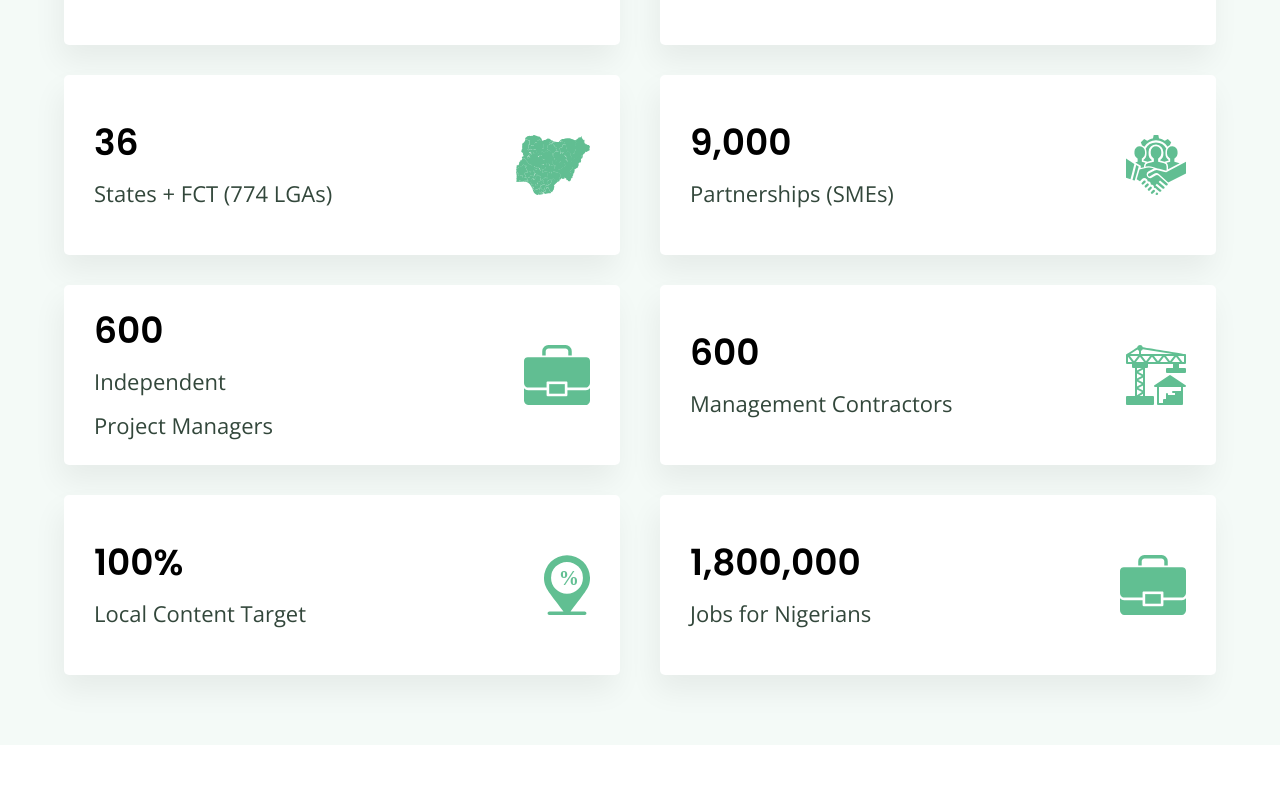
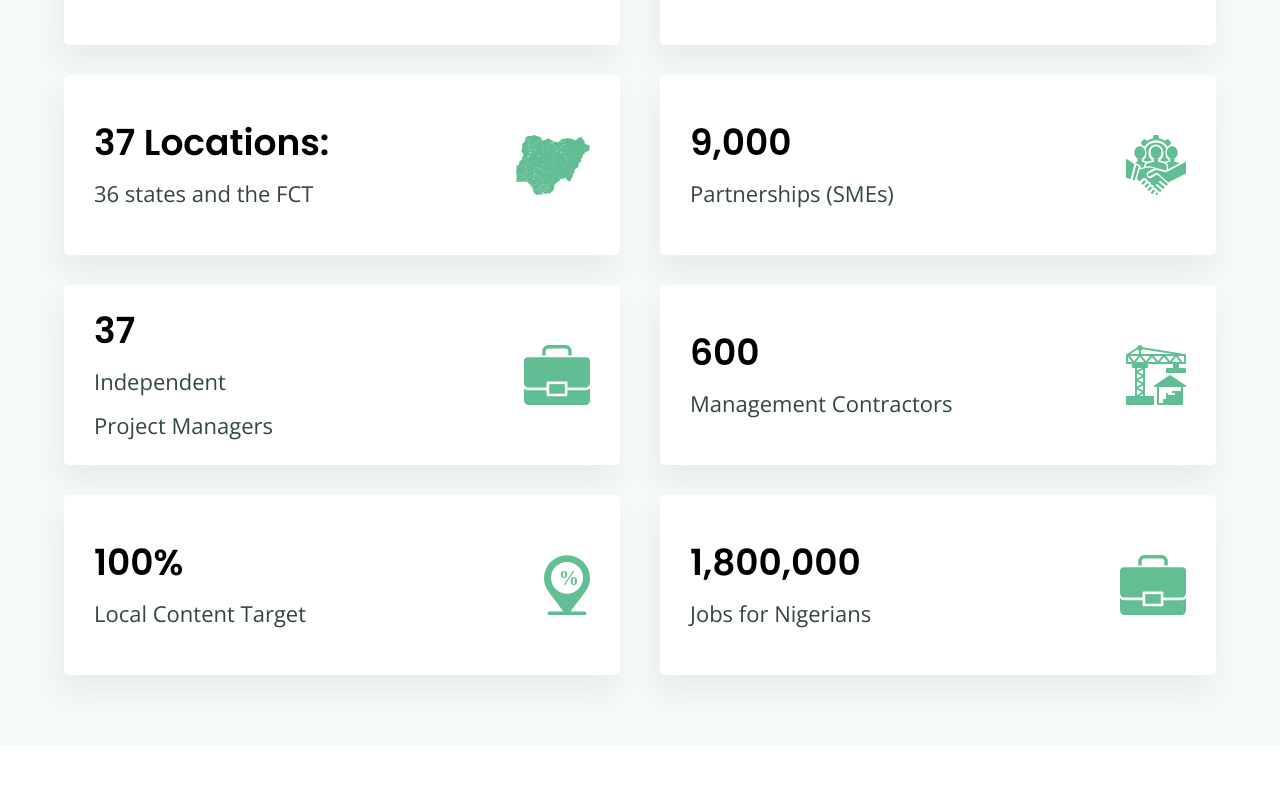
Before and after one commit to ismailomodara/nshp, a Nuxt app: page /about-us in a window 1280 px wide. Shown: the part 913-1700 px from the top of the page. Built offline with nearby package versions, Linux system fonts and the light colour scheme.

Commit message:
Content update 11-Oct

```diff
--- a/components/MsPartners.vue
+++ b/components/MsPartners.vue
@@ -60,7 +60,7 @@ export default {
         'federal-housing',
         'works-and-housing',
         'state_government',
-        'bank_of_industry',
+        'cfn',
       ],
     }
   },
--- a/pages/about-us.vue
+++ b/pages/about-us.vue
@@ -145,13 +145,13 @@ export default {
         },
         {
           image: 'estates',
-          title: '1,000',
+          title: '600',
           tagline: 'Estates to be delivered',
         },
         {
           image: 'states',
-          title: '36',
-          tagline: 'States + FCT (774 LGAs)',
+          title: '37 Locations:',
+          tagline: '36 states and the FCT',
         },
         {
           image: 'partners',
@@ -160,7 +160,7 @@ export default {
         },
         {
           image: 'consultants',
-          title: '600',
+          title: '37',
           tagline: 'Independent<br> Project Managers',
         },
         {
--- a/pages/news/NewsContent.js
+++ b/pages/news/NewsContent.js
@@ -38,7 +38,7 @@ const newsContent = [
       '<p>Owning a home is indeed a Nigerian dream as most people share this aspiration, hoping it becomes a reality with time. This dream is often short circuited as the demands of the time makes it difficult for them to bear the financial responsibility that comes with owning a home. From land purchase to construction of houses, it’s capital intensive nature makes home ownership a distant prospect.</p>' +
       '<p>Those who can afford to own homes are often at the high end of the spectrum who lease them out at exorbitant costs making it difficult for low income earners to afford. Little wonder why there is proliferation of slum settlements where its dwellers share facilities and live in unsanitary conditions.</p>' +
       '<p>It is indeed a new dawn for Nigerians as a ray of hope has shone its light on low income earners with the launch of the National Social Housing Programme (NSHP). This was initiated to provide decent and affordable homes for low income earners who face housing challenges and economic difficulties. With a disbursement of 200 billion issued by the Central Bank of Nigeria (CBN) on behalf of the government, Nigerians in shared facilities and unsanitary conditions will have the opportunity to own decent low cost houses.</p>' +
-      '<p>Starting this year, 300,000 homes will be constructed in all states of the federation including the Federal Capital Territory (FCT). Interestingly, with the <a href="https://fhfl.com.ng/" target="_blank">Family Homes Funds (FHF)</a> as the lead developer, other Nigerian partnerships and collaborations are welcomed to facilitate the construction of these homes. The implication of which is the creation of over 1.5 million jobs for Nigerians across the construction value chain.</p>' +
+      '<p>Starting this year, 300,000 homes will be constructed in all states of the federation including the Federal Capital Territory (FCT). Interestingly, with the <a href="https://fhfl.com.ng/" target="_blank">Family Homes Funds (FHF)</a> as the lead developer, other Nigerian partnerships and collaborations are welcomed to facilitate the construction of these homes. The implication of which is the creation of over 1.8 million jobs for Nigerians across the construction value chain.</p>' +
       '<p>The drive towards providing social housing for Nigerians will ultimately reduce the socioeconomic challenges that emerge from the development of slum settlements. This is in consonance with the <a href="https://sdgs.un.org/goals/goal11" target="_blank">Sustainable Development Goal (SDGs 11)</a> aimed at making cities and human settlements inclusive, safe, resilient and sustainable.</p>' +
       '<p>More than a project, this initiative will help the average low income earner realize their Nigerian dreams. Consequently a more inclusive and resilient society is achieved where the aspirations of its people are validated.</p>',
   },
```
Also changed, not shown: assets/img/news/download.jpeg (added), assets/img/partners/cfn.png (added).
